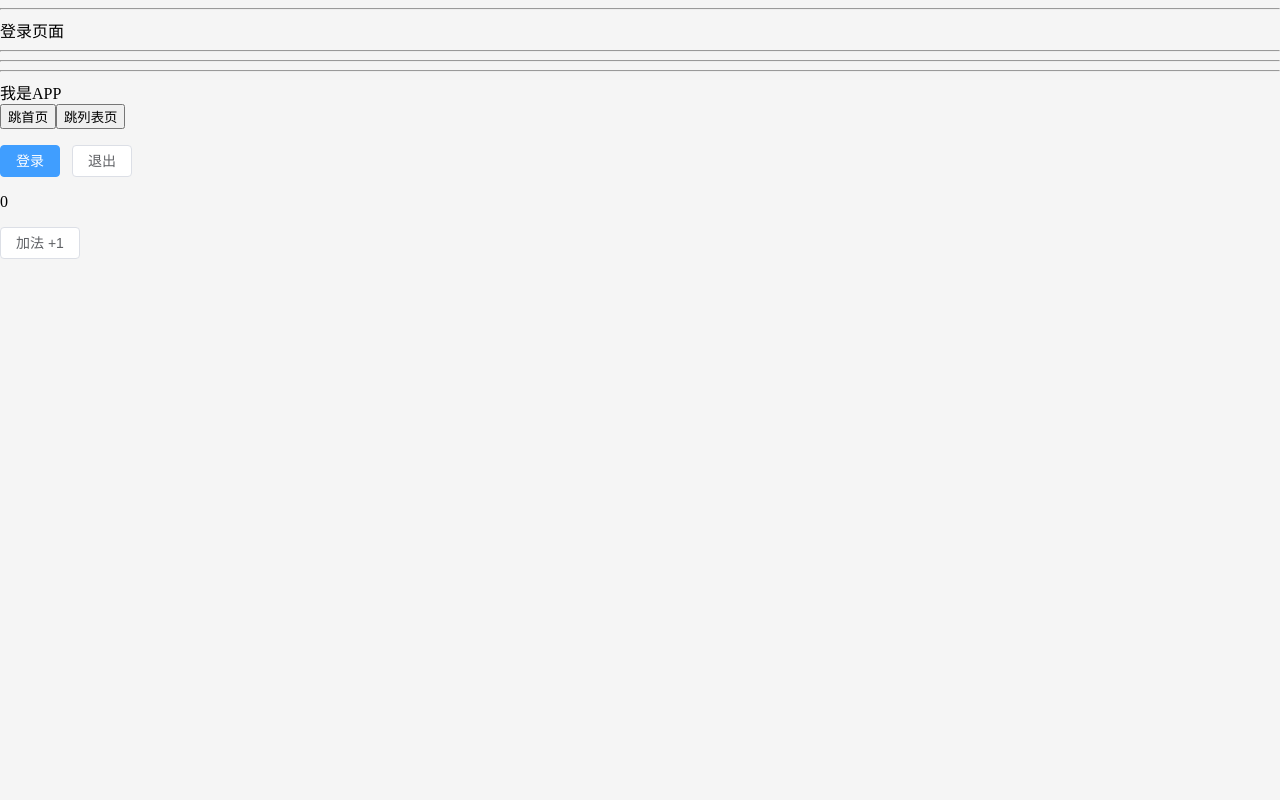
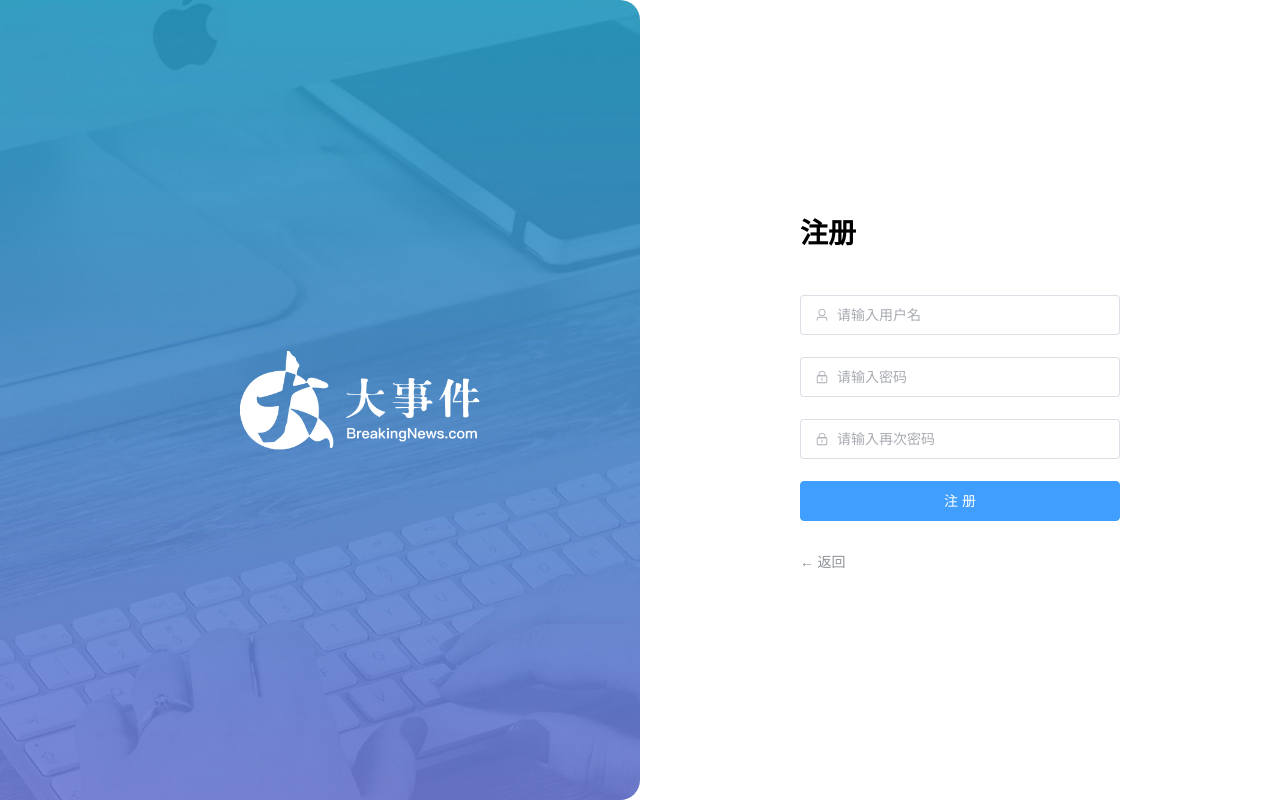
Before and after one commit to Bao-DiDi/Vue3-big-event-admin, a Vue app: page /login in a window 1280 px wide. Built offline with nearby package versions, Linux system fonts and the light colour scheme.

Commit message:
搭建登录页面、完成注册数据校验、接口调用、elementUI部分组件使用

```diff
--- a/package.json
+++ b/package.json
@@ -15,6 +15,7 @@
     "lint-staged": "lint-staged"
   },
   "dependencies": {
+    "@element-plus/icons-vue": "^2.3.2",
     "axios": "^1.13.5",
     "element-plus": "^2.13.2",
     "pinia": "^3.0.4",
--- a/src/App.vue
+++ b/src/App.vue
@@ -1,38 +1,5 @@
-<script setup>
-import { useRoute, useRouter } from 'vue-router'
-import { useUserStore, useCountStore } from './stores'
-
-// 获取路由对象
-const router = useRouter()
-// 获取路由参数
-const route = useRoute()
-
-const goList = () => {
-  console.log(router)
-  console.log(route)
-  router.push('/list')
-}
-
-const userStore = useUserStore()
-const countStore = useCountStore()
-</script>
+<script setup></script>
 <template>
-  <hr />
   <router-view></router-view>
-  <hr />
-  <hr />
-  <hr />
-  <div>我是APP</div>
-  <button @click="$router.push('/home')">跳首页</button>
-  <button @click="goList">跳列表页</button>
-  <div>
-    <p>{{ userStore.token }}</p>
-    <el-button type="primary" @click="userStore.setToken('slkdfljfelfnfnlenfie')">登录</el-button>
-    <el-button @click="userStore.removeToken">退出</el-button>
-  </div>
-  <div>
-    <p>{{ countStore.count }}</p>
-    <el-button @click="countStore.add(1)">加法 +1</el-button>
-  </div>
 </template>
 <style scoped></style>
--- /dev/null
+++ b/src/api/user.js
@@ -0,0 +1,6 @@
+import request from '@/utils/request'
+
+// 用户注册接口
+export const userRegisterService = ({ username, password, repassword }) => {
+  return request.post('/api/reg', { username, password, repassword })
+}
--- a/src/views/login/LoginPage.vue
+++ b/src/views/login/LoginPage.vue
@@ -1,3 +1,157 @@
+<script setup>
+import { userRegisterService } from '@/api/user'
+import { Lock, User } from '@element-plus/icons-vue'
+import { ref } from 'vue'
+const isRegister = ref(true)
+
+const ruleForm = ref({
+  username: '',
+  password: '',
+  repassword: ''
+})
+
+const rules = {
+  username: [
+    { required: true, message: '请输入用户名', trigger: 'blur' },
+    { min: 5, max: 10, message: '用户名必须是5-10位的字符', trigger: 'blur' }
+  ],
+  password: [
+    { required: true, message: '请输入密码', trigger: 'blur' },
+    { pattern: /^\S{6,15}$/, message: '密码必须是6-15位的非空字符', trigger: 'blur' }
+  ],
+  repassword: [
+    { required: true, message: '请再次输入密码', trigger: 'blur' },
+    { pattern: /^\S{6,15}$/, message: '密码必须是6-15位的非空字符', trigger: 'blur' },
+    {
+      validator: (rule, value, callback) => {
+        if (value !== ruleForm.value.password) {
+          callback(new Error('两次输入密码不一致'))
+        } else {
+          callback()
+        }
+      },
+      trigger: 'blur'
+    }
+  ]
+}
+
+const form = ref()
+
+const register = async () => {
+  await form.value.validate()
+  await userRegisterService(ruleForm.value)
+  ElMessage.success('注册成功')
+  isRegister.value = false
+}
+</script>
+
 <template>
-  <div>登录页面</div>
+  <el-row class="login-page">
+    <el-col :span="12" class="bg"></el-col>
+    <el-col :span="6" :offset="3" class="form">
+      <!-- 注册模块 -->
+      <el-form
+        ref="form"
+        size="large"
+        autocomplete="off"
+        v-if="isRegister"
+        :model="ruleForm"
+        :rules="rules"
+      >
+        <el-form-item>
+          <h1>注册</h1>
+        </el-form-item>
+        <el-form-item prop="username">
+          <el-input
+            :prefix-icon="User"
+            placeholder="请输入用户名"
+            v-model="ruleForm.username"
+          ></el-input>
+        </el-form-item>
+        <el-form-item prop="password">
+          <el-input
+            :prefix-icon="Lock"
+            type="password"
+            placeholder="请输入密码"
+            v-model="ruleForm.password"
+          ></el-input>
+        </el-form-item>
+        <el-form-item prop="repassword">
+          <el-input
+            :prefix-icon="Lock"
+            type="password"
+            placeholder="请输入再次密码"
+            v-model="ruleForm.repassword"
+          ></el-input>
+        </el-form-item>
+        <el-form-item>
+          <el-button class="button" type="primary" auto-insert-space @click="register">
+            注册
+          </el-button>
+        </el-form-item>
+        <el-form-item class="flex">
+          <el-link type="info" underline="never" @click="isRegister = false"> ← 返回 </el-link>
+        </el-form-item>
+      </el-form>
+      <!-- 登录模块 -->
+      <el-form ref="form" size="large" autocomplete="off" v-else>
+        <el-form-item>
+          <h1>登录</h1>
+        </el-form-item>
+        <el-form-item>
+          <el-input :prefix-icon="User" placeholder="请输入用户名"></el-input>
+        </el-form-item>
+        <el-form-item>
+          <el-input
+            name="password"
+            :prefix-icon="Lock"
+            type="password"
+            placeholder="请输入密码"
+          ></el-input>
+        </el-form-item>
+        <el-form-item class="flex">
+          <div class="flex">
+            <el-checkbox>记住我</el-checkbox>
+            <el-link type="primary" underline="never">忘记密码？</el-link>
+          </div>
+        </el-form-item>
+        <el-form-item>
+          <el-button class="button" type="primary" auto-insert-space>登录</el-button>
+        </el-form-item>
+        <el-form-item class="flex">
+          <el-link type="info" underline="never" @click="isRegister = true"> 注册 → </el-link>
+        </el-form-item>
+      </el-form>
+    </el-col>
+  </el-row>
 </template>
+
+<style lang="scss" scoped>
+.login-page {
+  height: 100vh;
+  background-color: #fff;
+  .bg {
+    background:
+      url('@/assets/logo2.png') no-repeat 60% center / 240px auto,
+      url('@/assets/login_bg.jpg') no-repeat center / cover;
+    border-radius: 0 20px 20px 0;
+  }
+  .form {
+    display: flex;
+    flex-direction: column;
+    justify-content: center;
+    user-select: none;
+    .title {
+      margin: 0 auto;
+    }
+    .button {
+      width: 100%;
+    }
+    .flex {
+      width: 100%;
+      display: flex;
+      justify-content: space-between;
+    }
+  }
+}
+</style>
```
Also changed, not shown: src/auto-imports.d.ts (added, +25 -0 lines), 1 other file (tests, documents, lock files or other folders).
